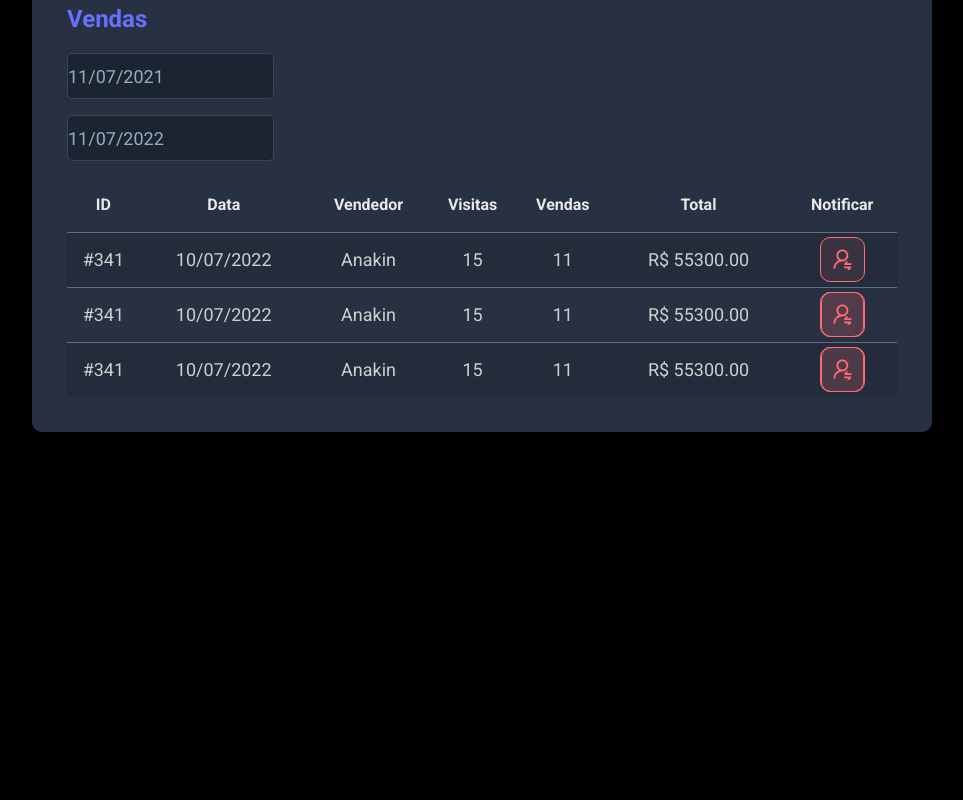
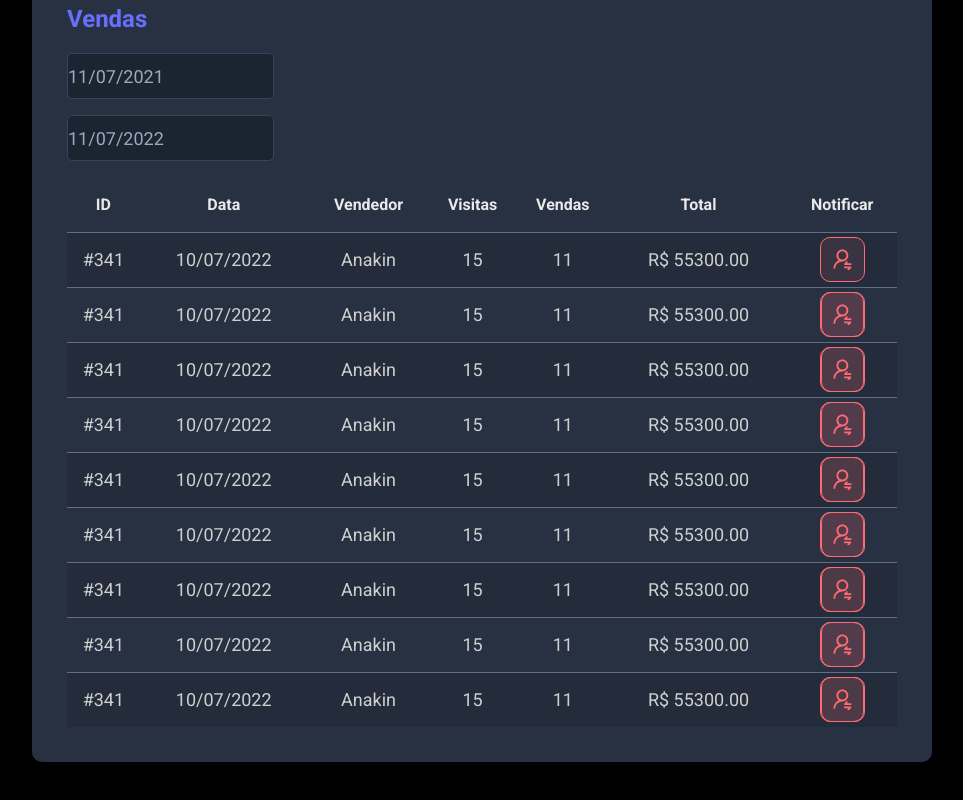
Before and after one commit to Isaque-cdj/dsmeta, a React (Vite) app in the folder frontend/: page / in a window 1280 px wide. Shown: the part 290-1090 px from the top of the page, without its empty margins (158-1121 px from the left). Before the commit the page ends 800 px from the top, so only its background shows below. Built offline with nearby package versions, Linux system fonts and the light colour scheme.

Commit message:
New componets

```diff
--- a/frontend/src/componets/SalesCard/index.tsx
+++ b/frontend/src/componets/SalesCard/index.tsx
@@ -92,6 +92,96 @@ function SalesCard() {
                                 </div>
                             </td>
                         </tr>
+                        <tr>
+                            <td className="show992">#341</td>
+                            <td className="show576">10/07/2022</td>
+                            <td>Anakin</td>
+                            <td className="show992">15</td>
+                            <td className="show992">11</td>
+                            <td>R$ 55300.00</td>
+                            <td>
+                                <div className="dsmeta-red-btn-container">
+                                    <div className="dsmeta-red-btn">
+                                        <NotificationButton />
+                                    </div>
+                                </div>
+                            </td>
+                        </tr>
+                        <tr>
+                            <td className="show992">#341</td>
+                            <td className="show576">10/07/2022</td>
+                            <td>Anakin</td>
+                            <td className="show992">15</td>
+                            <td className="show992">11</td>
+                            <td>R$ 55300.00</td>
+                            <td>
+                                <div className="dsmeta-red-btn-container">
+                                    <div className="dsmeta-red-btn">
+                                        <NotificationButton />
+                                    </div>
+                                </div>
+                            </td>
+                        </tr>
+                        <tr>
+                            <td className="show992">#341</td>
+                            <td className="show576">10/07/2022</td>
+                            <td>Anakin</td>
+                            <td className="show992">15</td>
+                            <td className="show992">11</td>
+                            <td>R$ 55300.00</td>
+                            <td>
+                                <div className="dsmeta-red-btn-container">
+                                    <div className="dsmeta-red-btn">
+                                        <NotificationButton />
+                                    </div>
+                                </div>
+                            </td>
+                        </tr>
+                        <tr>
+                            <td className="show992">#341</td>
+                            <td className="show576">10/07/2022</td>
+                            <td>Anakin</td>
+                            <td className="show992">15</td>
+                            <td className="show992">11</td>
+                            <td>R$ 55300.00</td>
+                            <td>
+                                <div className="dsmeta-red-btn-container">
+                                    <div className="dsmeta-red-btn">
+                                        <NotificationButton />
+                                    </div>
+                                </div>
+                            </td>
+                        </tr>
+                        <tr>
+                            <td className="show992">#341</td>
+                            <td className="show576">10/07/2022</td>
+                            <td>Anakin</td>
+                            <td className="show992">15</td>
+                            <td className="show992">11</td>
+                            <td>R$ 55300.00</td>
+                            <td>
+                                <div className="dsmeta-red-btn-container">
+                                    <div className="dsmeta-red-btn">
+                                        <NotificationButton />
+                                    </div>
+                                </div>
+                            </td>
+                        </tr>
+                        <tr>
+                            <td className="show992">#341</td>
+                            <td className="show576">10/07/2022</td>
+                            <td>Anakin</td>
+                            <td className="show992">15</td>
+                            <td className="show992">11</td>
+                            <td>R$ 55300.00</td>
+                            <td>
+                                <div className="dsmeta-red-btn-container">
+                                    <div className="dsmeta-red-btn">
+                                        <NotificationButton />
+                                    </div>
+                                </div>
+                            </td>
+                        </tr>
                     </tbody>
 
                 </table>
```
